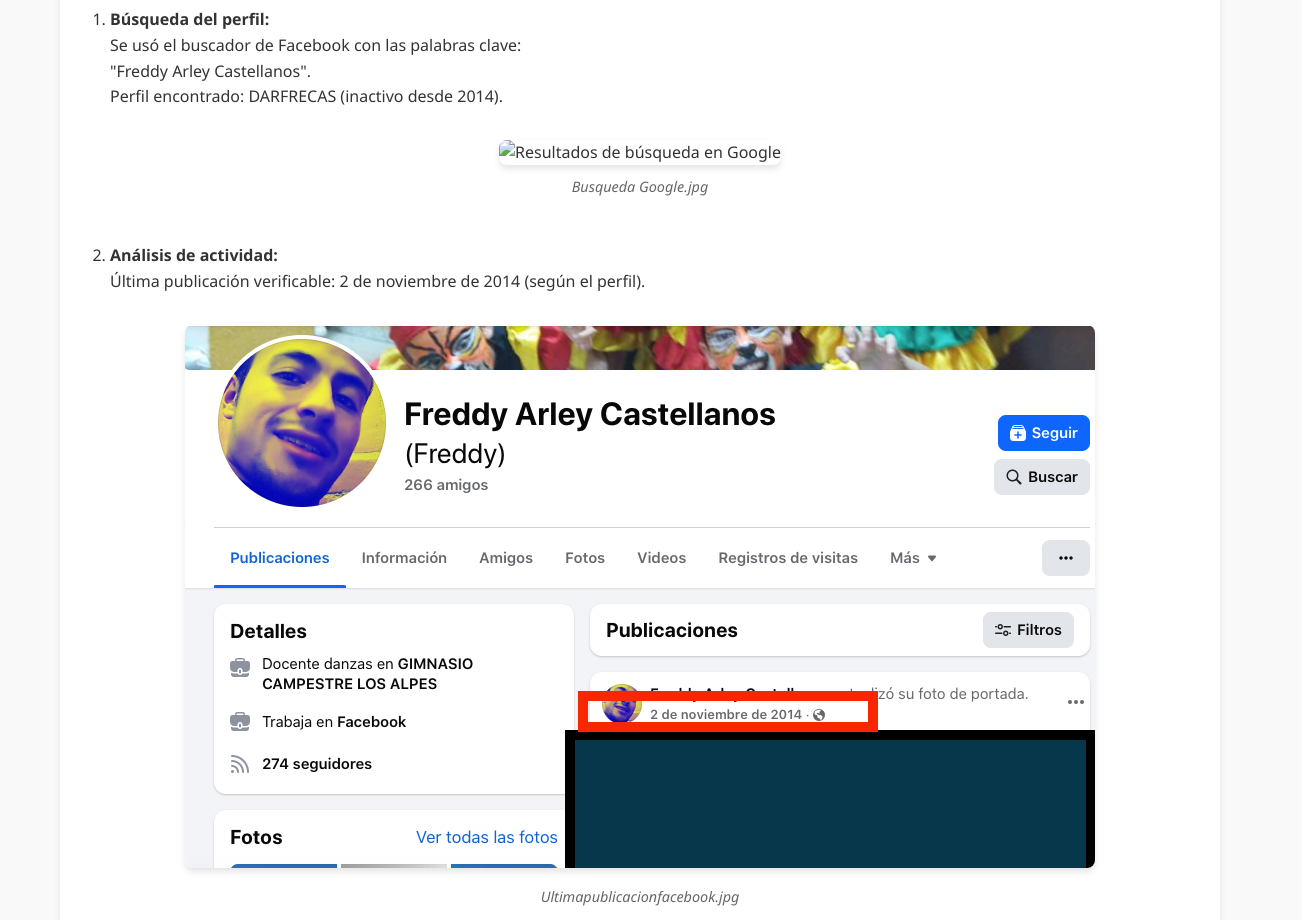
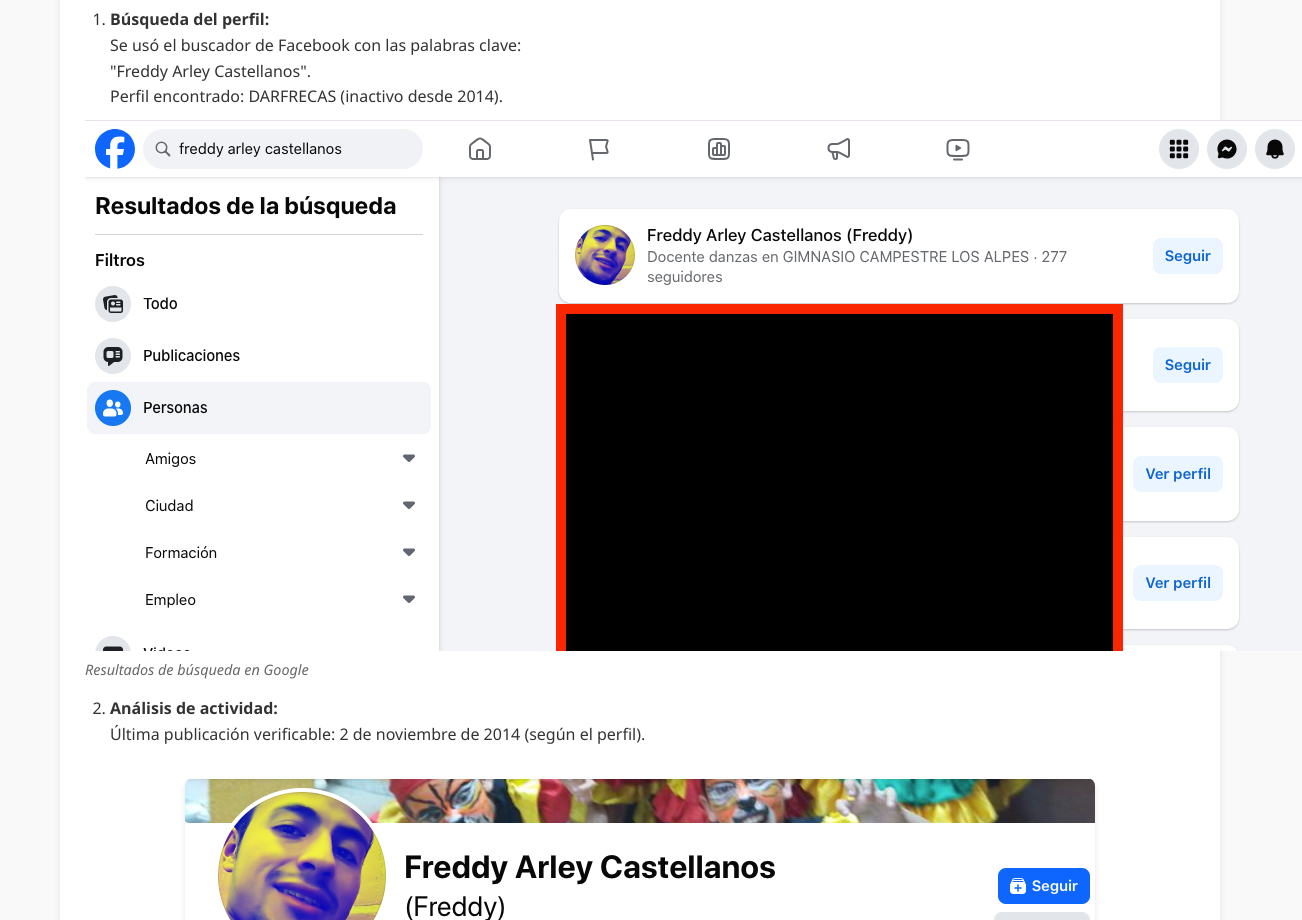
Before and after one commit to Hyperconectado/Investigacion_foto_Pacto_sabroso, a plain HTML site: page index.html in a window 1280 px wide. Shown: the part 5245-6165 px from the top of the page, 1302 px wide, since content can reach past the window. Drawn offline with Linux system fonts and the light colour scheme; files whose address does not match are found by name.

Commit message:
Subida de fotos segunda parte

```diff
--- a/index.html
+++ b/index.html
@@ -376,12 +376,12 @@
                         Perfil encontrado: DARFRECAS (inactivo desde 2014).</li>
                 </ol>
 
-                <div class="image-comparison">
-                    <div class="image-container">
-                        <img src="/Busqueda_Google.jpg" alt="Resultados de búsqueda en Google">
-                        <p class="image-caption">Busqueda Google.jpg</p>
-                    </div>
-                </div>
+<div class="responsive-image-container">
+    <img src="https://raw.githubusercontent.com/Hyperconectado/Investigacion_foto_Pacto_sabroso/main/images/Busqueda%20Google.jpg"
+         alt="Resultados de búsqueda en Google"
+         class="controlled-size-image">
+    <p class="image-caption">Resultados de búsqueda en Google</p>
+</div>
 
                 <ol start="2">
                     <li><strong>Análisis de actividad:</strong><br>
```
